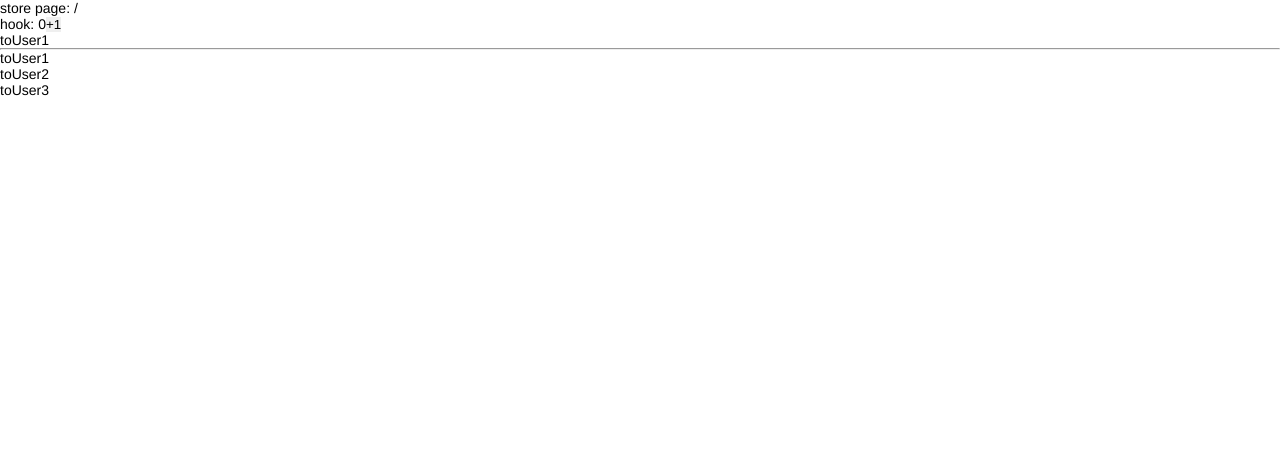
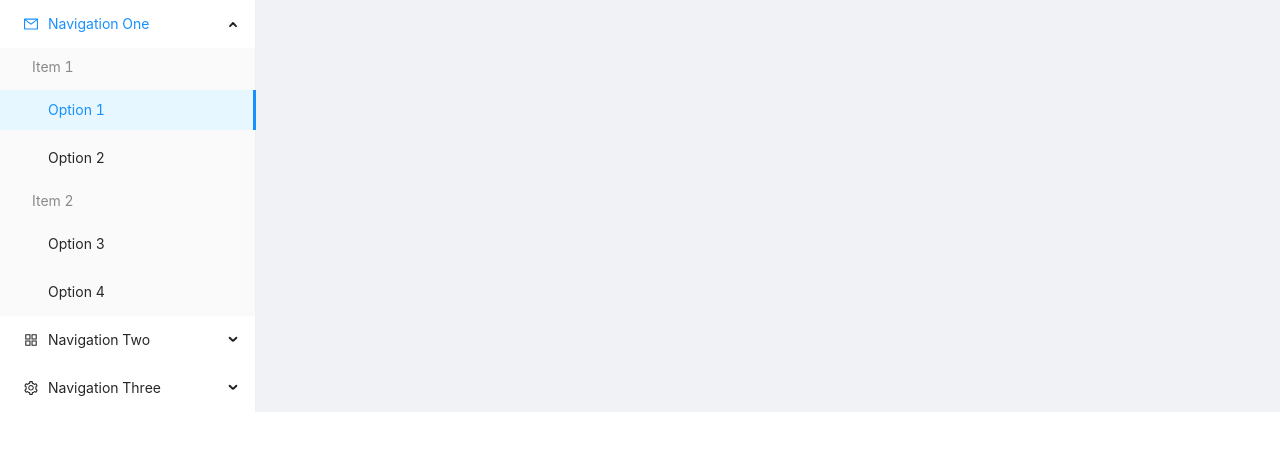
Before and after one commit to parasha/react-demo, a React app: page /home in a window 1280 px wide. Shown: the top 450 px of the page. Built offline with nearby package versions, Linux system fonts and the light colour scheme; the HTML template or start-up script is replaced by a standard one.

Commit message:
antd design

```diff
--- a/config/webpack.base.conf.js
+++ b/config/webpack.base.conf.js
@@ -24,15 +24,19 @@ const config = {
         use: ['babel-loader'],
         exclude: /node_modules/
       },
-      { test: /\.js$/, exclude: /node_modules/, loader: "babel-loader" },
+      {
+        test: /\.js$/,
+        exclude: /node_modules/,
+        loader: "babel-loader"
+      },
       {
         test: /\.(less|css)$/,
-        exclude: /node_modules/,
+        // exclude: /node_modules/,
         use: [
           MiniCssExtractPlugin.loader,
           'css-loader',
           'postcss-loader',
-          'less-loader',
+          { loader: 'less-loader', options: { lessOptions: { javascriptEnabled: true } } },
         ]
       },
       {
--- a/config/webpack.dev.conf.js
+++ b/config/webpack.dev.conf.js
@@ -11,7 +11,7 @@ module.exports = merge(baseConfig, {
     // https: true,
     open: true,
     hot: true,
-    quiet: true,
+    // quiet: true,
     historyApiFallback: true,
   },
   plugins: [
--- a/package.json
+++ b/package.json
@@ -34,6 +34,7 @@
     "webpack-merge": "^5.1.1"
   },
   "dependencies": {
+    "antd": "^4.5.3",
     "react": "^16.13.1",
     "react-dom": "^16.13.1",
     "react-redux": "^7.2.1",
--- a/src/app.js
+++ b/src/app.js
@@ -3,6 +3,7 @@ import ReactDOM from 'react-dom';
 import { Provider } from 'react-redux';
 
 import './common/less/reset.less';
+import 'antd/dist/antd.less'
 
 import Routes from './routes/index';
 
--- /dev/null
+++ b/src/layout/SiderMenu.js
@@ -0,0 +1,65 @@
+import React from 'react';
+import { Menu } from 'antd';
+const { SubMenu, ItemGroup, Item } = Menu;
+import { AppstoreOutlined, MailOutlined, SettingOutlined } from '@ant-design/icons';
+
+
+function SiderMenu() {
+  const handleClick = e => {
+    console.log('click ', e);
+  };
+
+  return (
+    <Menu
+      onClick={handleClick}
+      style={{ width: 256 }}
+      defaultSelectedKeys={['1']}
+      defaultOpenKeys={['sub1']}
+      mode="inline"
+    >
+      <SubMenu
+        key="sub1"
+        title={
+          <span>
+            <MailOutlined />
+            <span>Navigation One</span>
+          </span>
+        }
+      >
+        <ItemGroup key="g1" title="Item 1">
+          <Item key="1">Option 1</Item>
+          <Item key="2">Option 2</Item>
+        </ItemGroup>
+        <ItemGroup key="g2" title="Item 2">
+          <Item key="3">Option 3</Item>
+          <Item key="4">Option 4</Item>
+        </ItemGroup>
+      </SubMenu>
+      <SubMenu key="sub2" icon={<AppstoreOutlined />} title="Navigation Two">
+        <Item key="5">Option 5</Item>
+        <Item key="6">Option 6</Item>
+        <SubMenu key="sub3" title="Submenu">
+          <Item key="7">Option 7</Item>
+          <Item key="8">Option 8</Item>
+        </SubMenu>
+      </SubMenu>
+      <SubMenu
+        key="sub4"
+        title={
+          <span>
+            <SettingOutlined />
+            <span>Navigation Three</span>
+          </span>
+        }
+      >
+        <Item key="9">Option 9</Item>
+        <Item key="10">Option 10</Item>
+        <Item key="11">Option 11</Item>
+        <Item key="12">Option 12</Item>
+      </SubMenu>
+    </Menu>
+  )
+}
+
+
+export default SiderMenu
--- /dev/null
+++ b/src/layout/index.js
@@ -0,0 +1,21 @@
+import React from 'react';
+import { Layout } from 'antd';
+const { Header, Content, Sider } = Layout;
+
+import SiderMenu from './SiderMenu'
+
+function BasicLayout(props) {
+
+
+
+
+  return (
+    <Layout>
+      <Sider>
+        <SiderMenu />
+      </Sider>
+    </Layout>
+  )
+}
+
+export default BasicLayout;
--- a/src/pages/index.js
+++ b/src/pages/index.js
@@ -1,4 +1,4 @@
-import React, { useState } from 'react';
+import React, { useState, useEffect, useRef } from 'react';
 import { Link } from 'react-router-dom'
 import { connect } from 'react-redux';
 import { bindActionCreators } from 'redux'
@@ -6,22 +6,49 @@ import { switchPage } from '../store/index'
 
 
 function Index(props) {
-  const [count, setCount] = useState(0);
 
   const toUser = () => {
     props.switchPage('/user/1')
   }
 
-  const addCount = ()=>{
+  const [count, setCount] = useState(0);
+  const [count2, setCount2] = useState(0);
+
+
+  const addCount = () => {
     setCount(count + 1)
   }
 
+  const addCount2 = () => {
+    setCount2(count2 + 1)
+  }
+
+  useEffect(() => {
+    console.log('副作用')
+    return ()=>{
+      console.log('副作用清除');
+    }
+  }, [count]);
+
+  useEffect(() => {
+    console.log('副作用2')
+    return ()=>{
+      console.log('副作用2清除');
+    }
+  }, [count2]);
+
+
+  // ref
+  const ref = useRef();
+
   return (
-    <div>
+    <div ref={ref}>
       store page: {props.page}
       <br />
-        hook: {count}
+        hook: {count}; {count2}
       <button onClick={addCount}>+1</button>
+      <button onClick={addCount2}>+1</button>
+
       <div onClick={toUser}><Link to="/user/1">toUser1</Link></div>
       <hr />
       {props.children}
--- a/src/routes/index.js
+++ b/src/routes/index.js
@@ -1,9 +1,7 @@
 import React from 'react'
 import { BrowserRouter, Route, Switch } from 'react-router-dom'
 
-import Index from '../pages/index';
-import Home from '../pages/home';
-import User from '../pages/user';
+import BasicLayout from '../layout/index';
 
 
 
@@ -17,10 +15,7 @@ class Routes extends React.Component {
     return (
       <BrowserRouter>
         <Route path='/' render={() => (
-          <Index>
-            <Route path="/home" component={Home} />
-            <Route path="/user/:id" component={User} />
-          </Index>
+          <BasicLayout />
         )} />
       </BrowserRouter>
     )
```
Also changed, not shown: 1 other file (tests, documents, lock files or other folders).
